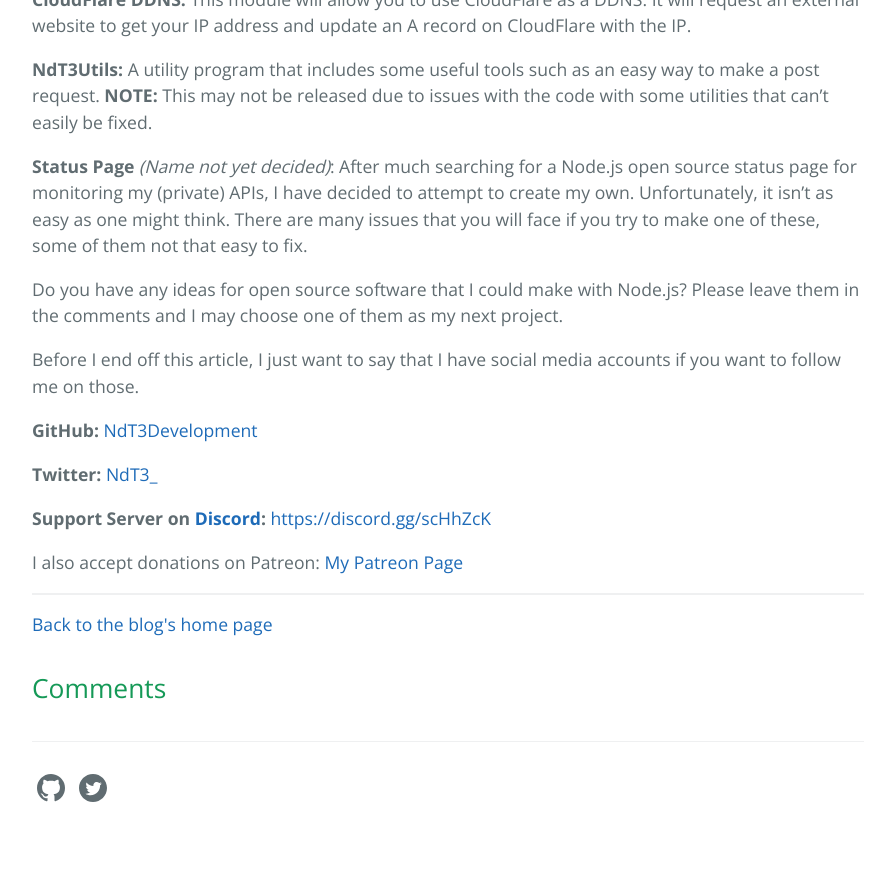
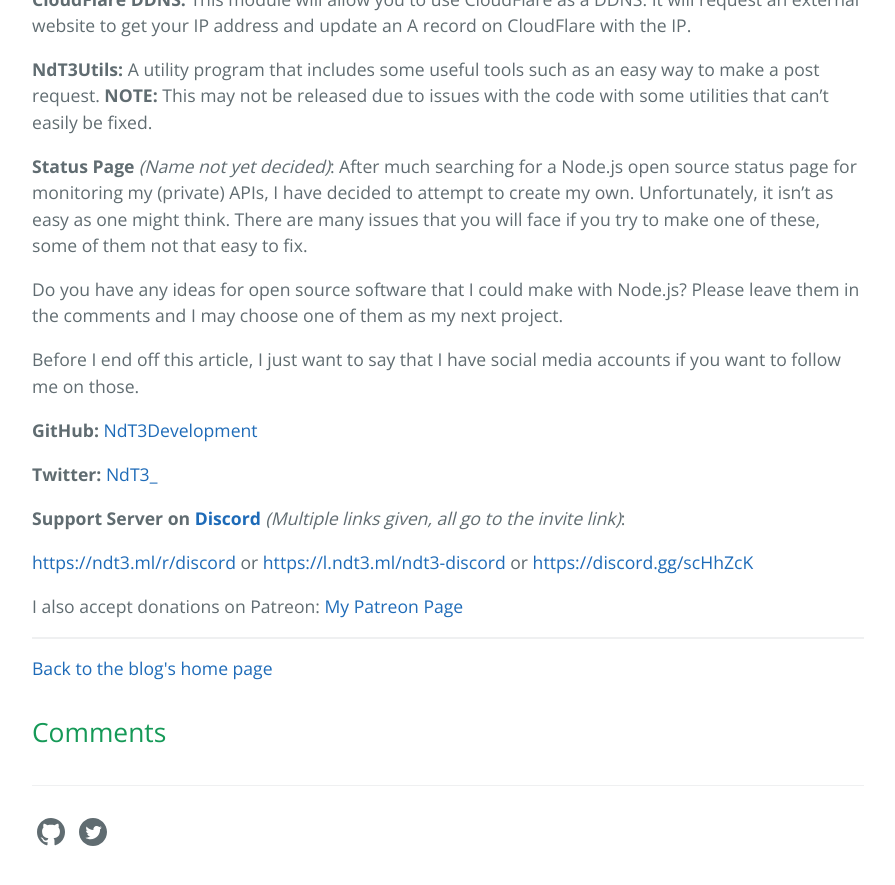
Before and after one commit to TrueWinter/blog, a Jekyll site: the page built from _posts/2017-12-02-my-software-releases.md, in a window 1280 px wide and 900 px high, scrolled down 1296 px. Shown: the top 885 px of the window, without its empty margins (192-1087 px from the left). Built offline with Jekyll 4.4.1, drawn with Linux system fonts in a browser that asks for light colours; comment, search, counter and statistics services are not loaded; before the commit the page ends 2152 px from its top, so only the background shows below that.

Commit message:
Update Post “2017-12-02-my-software-releases”

```diff
--- a/_posts/2017-12-02-my-software-releases.md
+++ b/_posts/2017-12-02-my-software-releases.md
@@ -39,6 +39,10 @@
 
 **Twitter:** [NdT3\_](https://twitter.com/NdT3_)
 
-**Support Server on [Discord](https://discordapp.com):** [https://discord.gg/scHhZcK](https://discord.gg/scHhZcK)
+**Support Server on [Discord](https://discordapp.com)** *(Multiple links given, all go to the invite link)*:
+
+[https://ndt3.ml/r/discord](https://ndt3.ml/r/discord) or
+[https://l.ndt3.ml/ndt3-discord](https://l.ndt3.ml/ndt3-discord) or
+[https://discord.gg/scHhZcK](https://discord.gg/scHhZcK)
 
 I also accept donations on Patreon: [My Patreon Page](https://patreon.com/NdT3)
```
